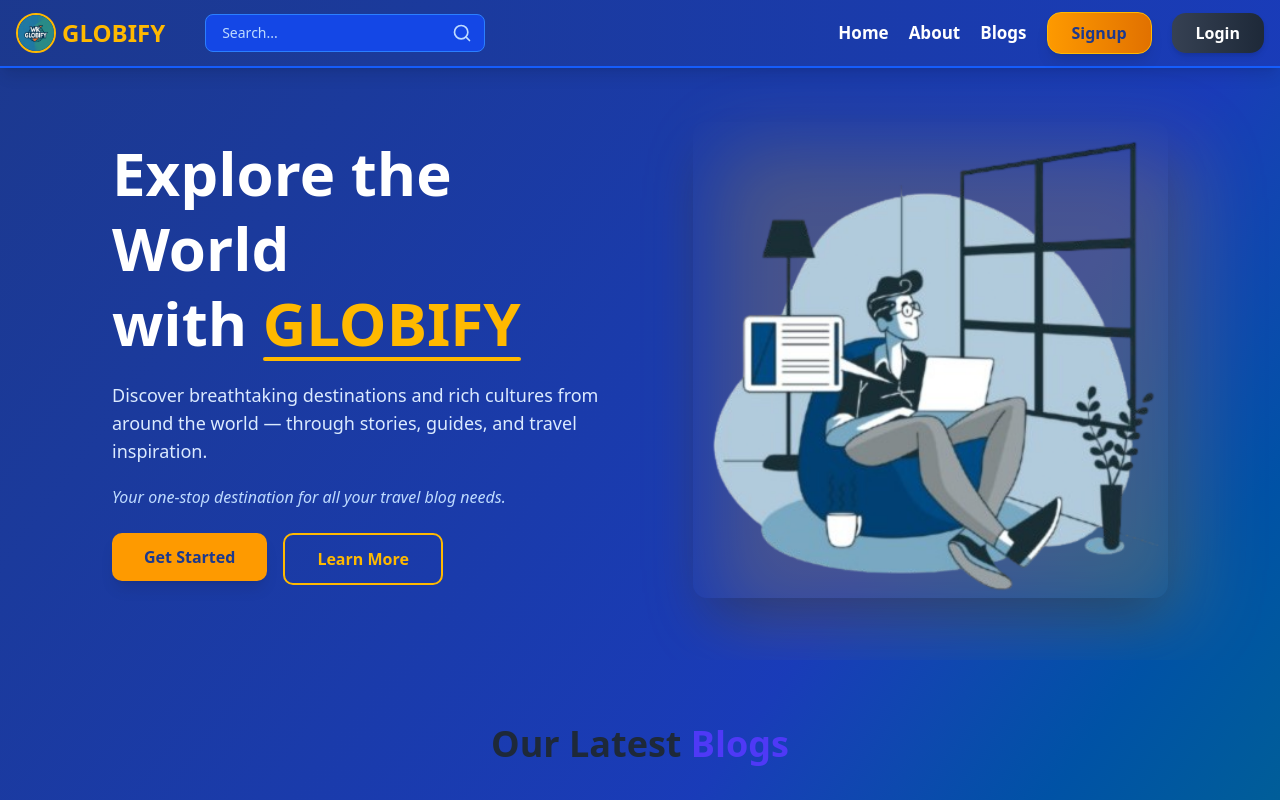
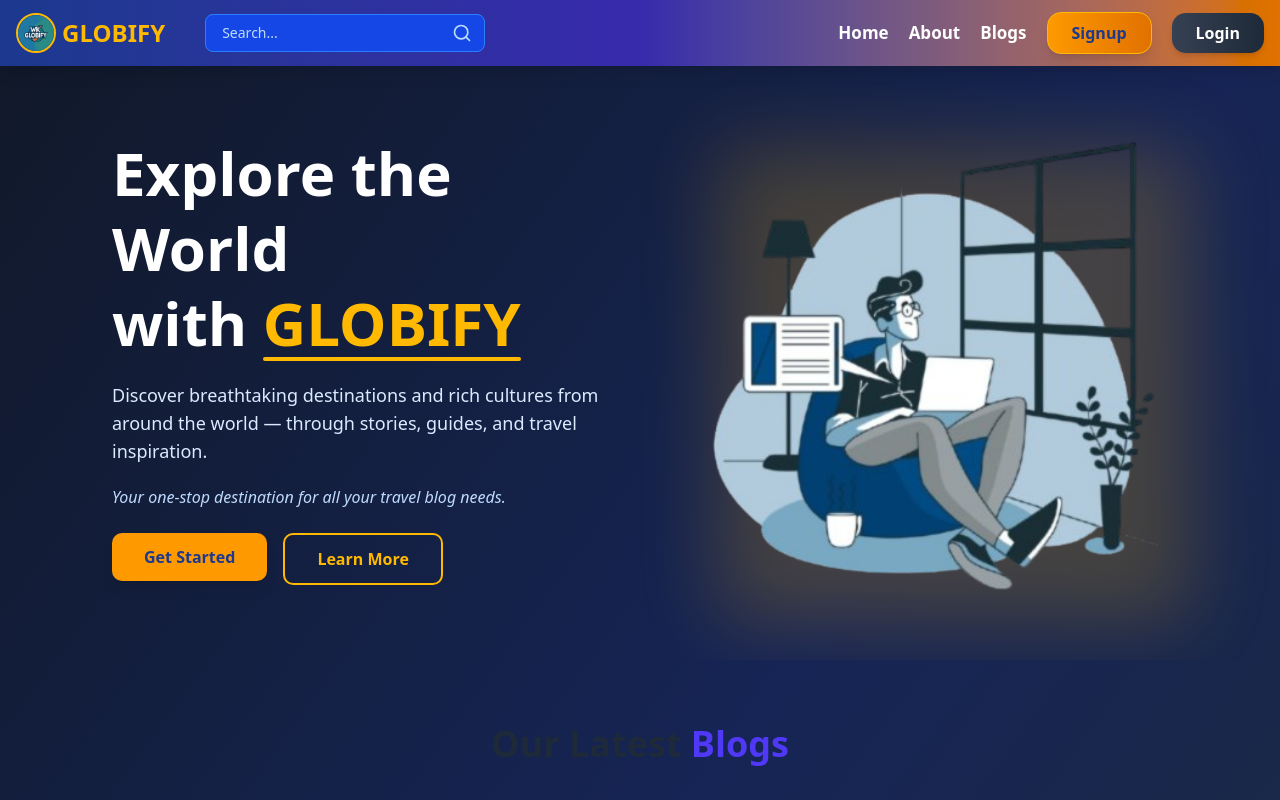
Before and after one commit to wajahat-kamal/Globify2, a React (Vite) app in the folder frontend/: page / in a window 1280 px wide. Shown: the top 800 px of the page. Built offline with nearby package versions, Linux system fonts and the light colour scheme.

Commit message:
Update gradient backgrounds in index.html and Navbar.jsx for improved visual consistency; refine Hero component styling by removing unnecessary shadow effect for a cleaner look.

```diff
--- a/frontend/index.html
+++ b/frontend/index.html
@@ -7,7 +7,8 @@
     <link rel="shortcut icon" href="/main-logo.png" type="image/x-icon">
     <title>Globify</title>
   </head>
-  <body class="bg-gradient-to-br from-blue-900 via-blue-800 to-teal-700">
+  <body class="bg-gradient-to-br from-gray-900 via-blue-950 to-gray-800
+  ">
     <div id="root"></div>
     <script type="module" src="/src/main.jsx"></script>
   </body>
--- a/frontend/src/components/Hero.jsx
+++ b/frontend/src/components/Hero.jsx
@@ -45,7 +45,7 @@ function Hero() {
           <img
             src="/main-heroSection.png"
             alt="Hero section illustration"
-            className="w-full h-auto object-cover rounded-xl group-hover:scale-105 transition-transform duration-500 shadow-2xl"
+            className="w-full h-auto object-cover rounded-xl group-hover:scale-105 transition-transform duration-500"
           />
           {/* Decorative Glow Effect */}
           <div className="absolute -z-10 top-6 left-6 w-full h-full rounded-xl bg-amber-400 opacity-20 blur-2xl"></div>
--- a/frontend/src/components/Navbar.jsx
+++ b/frontend/src/components/Navbar.jsx
@@ -32,7 +32,8 @@ function Navbar() {
   };
 
   return (
-    <nav className="fixed top-0 z-50 w-full bg-gradient-to-r from-blue-900 to-blue-800 text-white border-b-2 border-blue-600 animate-slideDown shadow-lg">
+    <nav className="fixed top-0 z-50 w-full bg-gradient-to-r from-blue-900 via-indigo-800 to-amber-600
+ animate-slideDown shadow-lg">
       <div className="max-w-7xl mx-auto px-4 py-3 flex justify-between items-center">
         <div className="flex items-center gap-10 flex-row">
           {/* Logo */}
```
